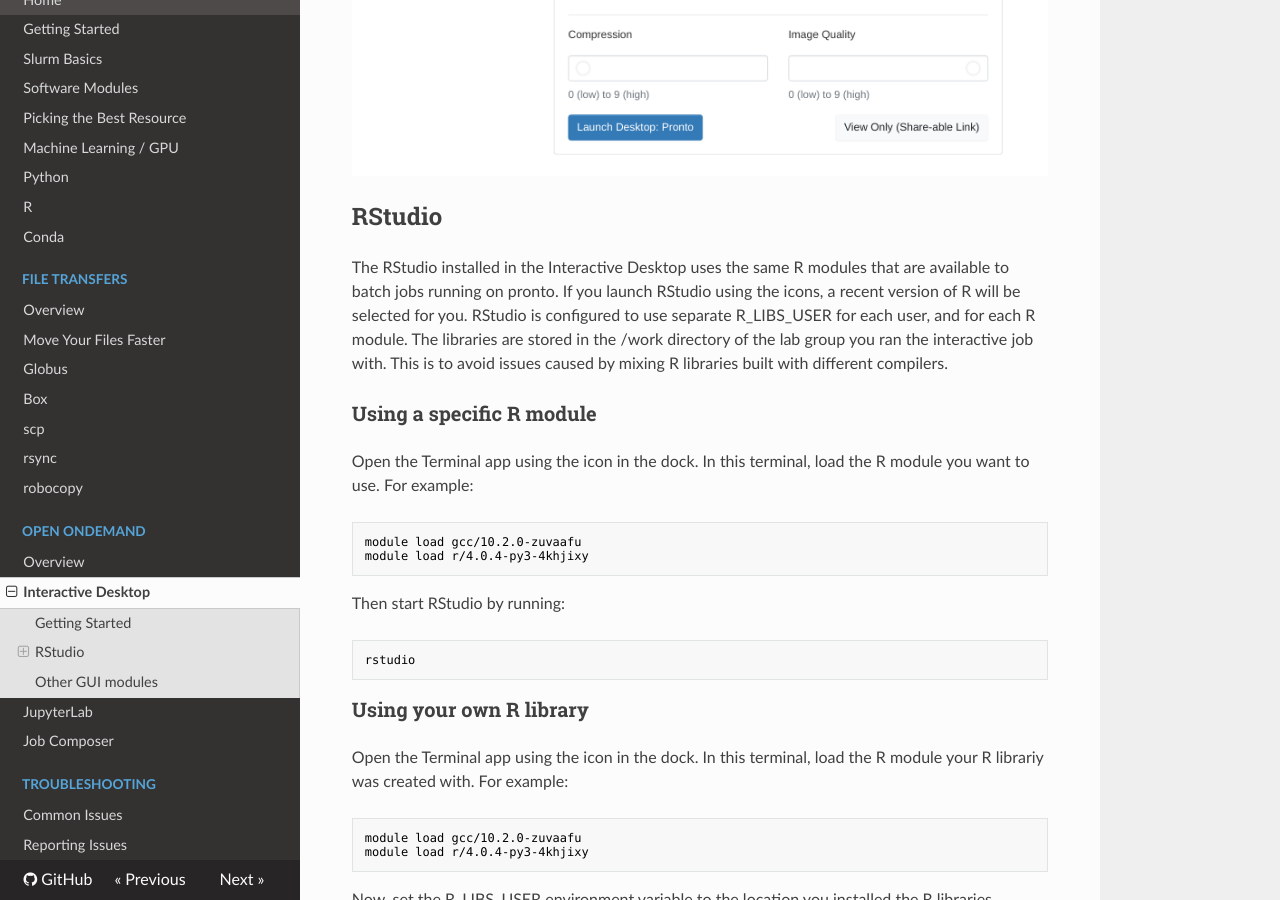
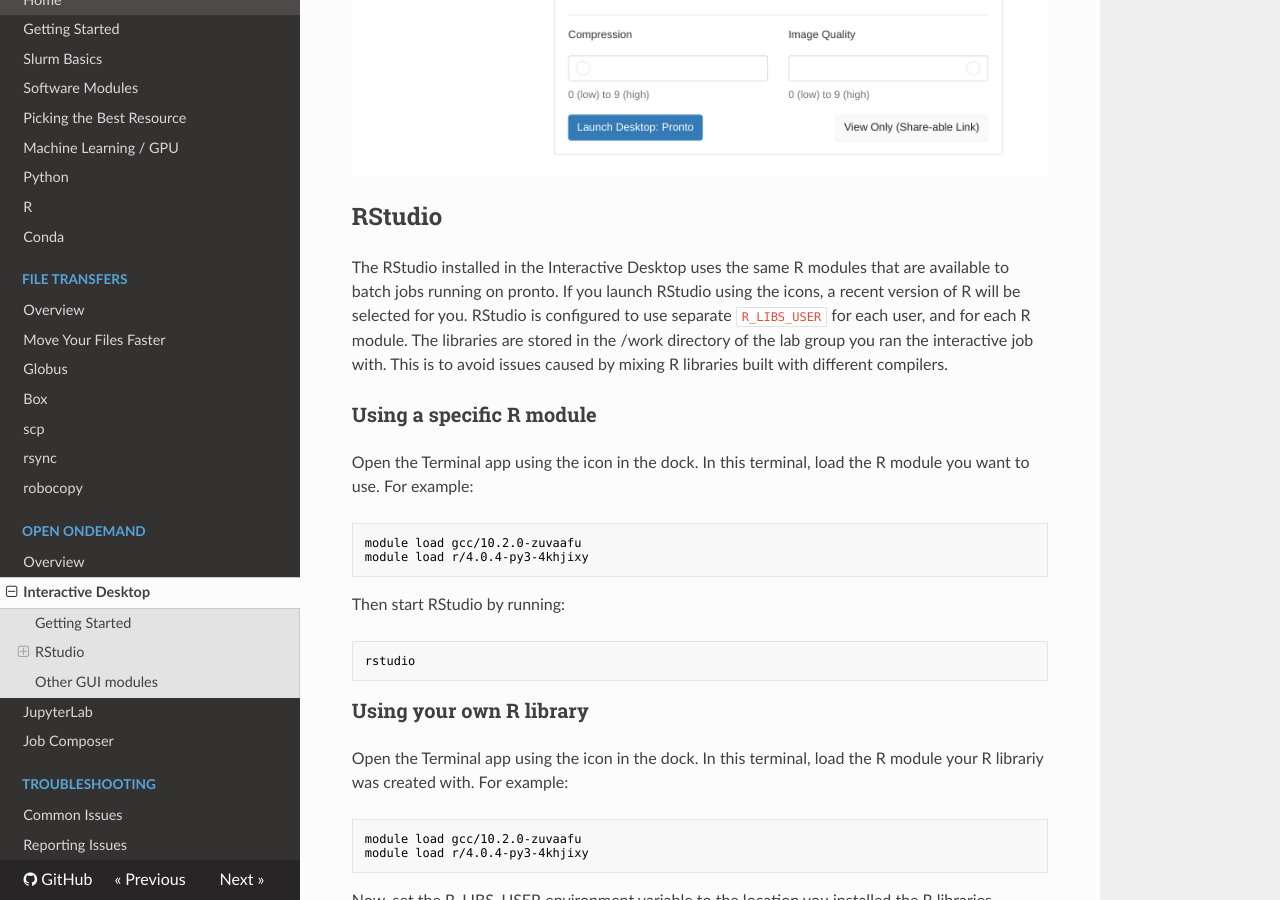
Before and after one commit to ResearchIT/pronto-user-docs, an MkDocs documentation site: the page built from docs/ondemand/interactive_desktop.md, in a window 1280 px wide and 900 px high, scrolled down 3830 px. Built offline with MkDocs 1.6.1, drawn with Linux system fonts in a browser that asks for light colours.

Commit message:
formatting

```diff
--- a/docs/ondemand/interactive_desktop.md
+++ b/docs/ondemand/interactive_desktop.md
@@ -40,7 +40,7 @@
 RStudio
 -------
 
-The RStudio installed in the Interactive Desktop uses the same R modules that are available to batch jobs running on pronto. If you launch RStudio using the icons, a recent version of R will be selected for you. RStudio is configured to use separate R\_LIBS\_USER for each user, and for each R module. The libraries are stored in the /work directory of the lab group you ran the interactive job with. This is to avoid issues caused by mixing R libraries built with different compilers.
+The RStudio installed in the Interactive Desktop uses the same R modules that are available to batch jobs running on pronto. If you launch RStudio using the icons, a recent version of R will be selected for you. RStudio is configured to use separate `R_LIBS_USER` for each user, and for each R module. The libraries are stored in the /work directory of the lab group you ran the interactive job with. This is to avoid issues caused by mixing R libraries built with different compilers.
 
 ### Using a specific R module
 
```
